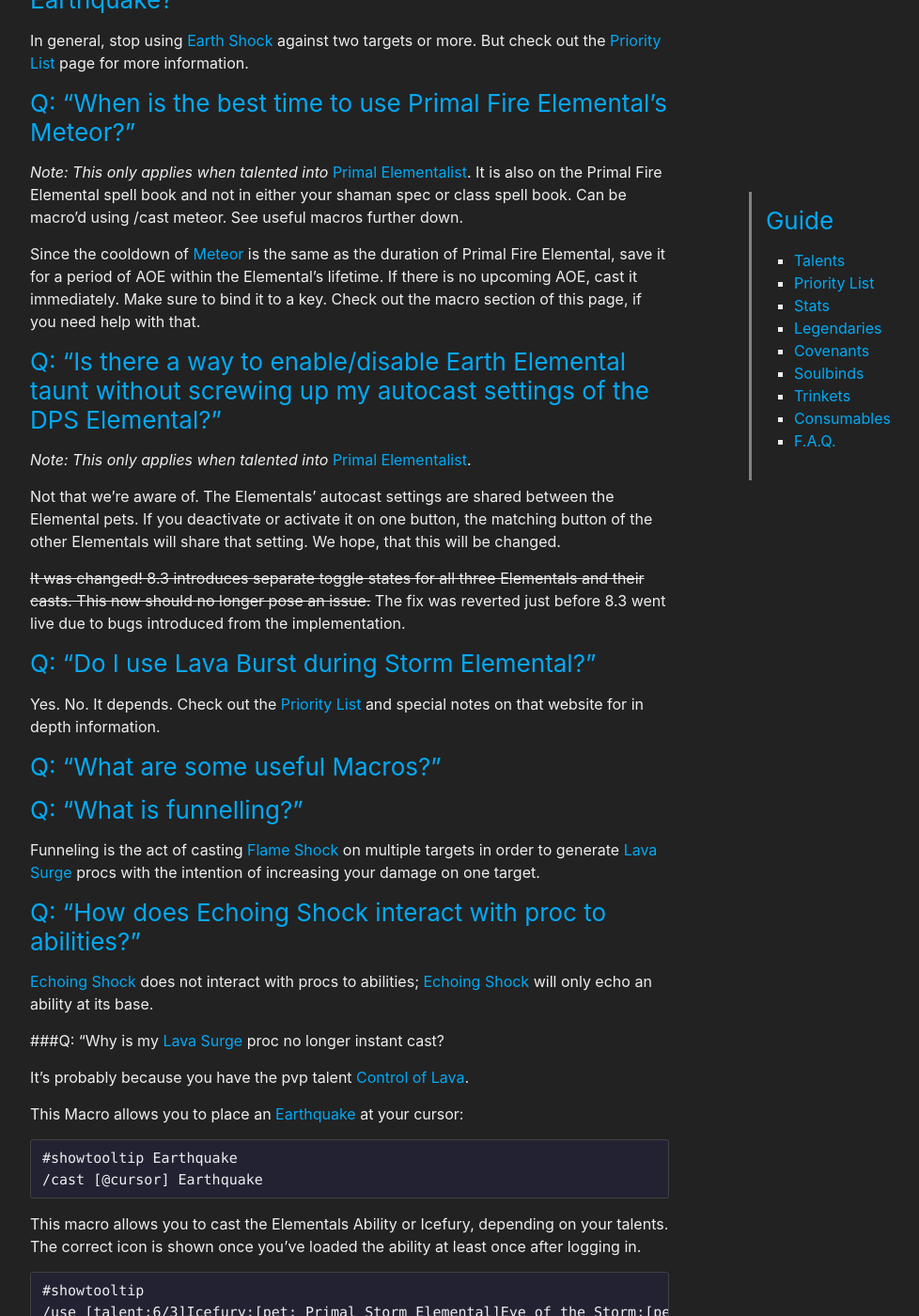
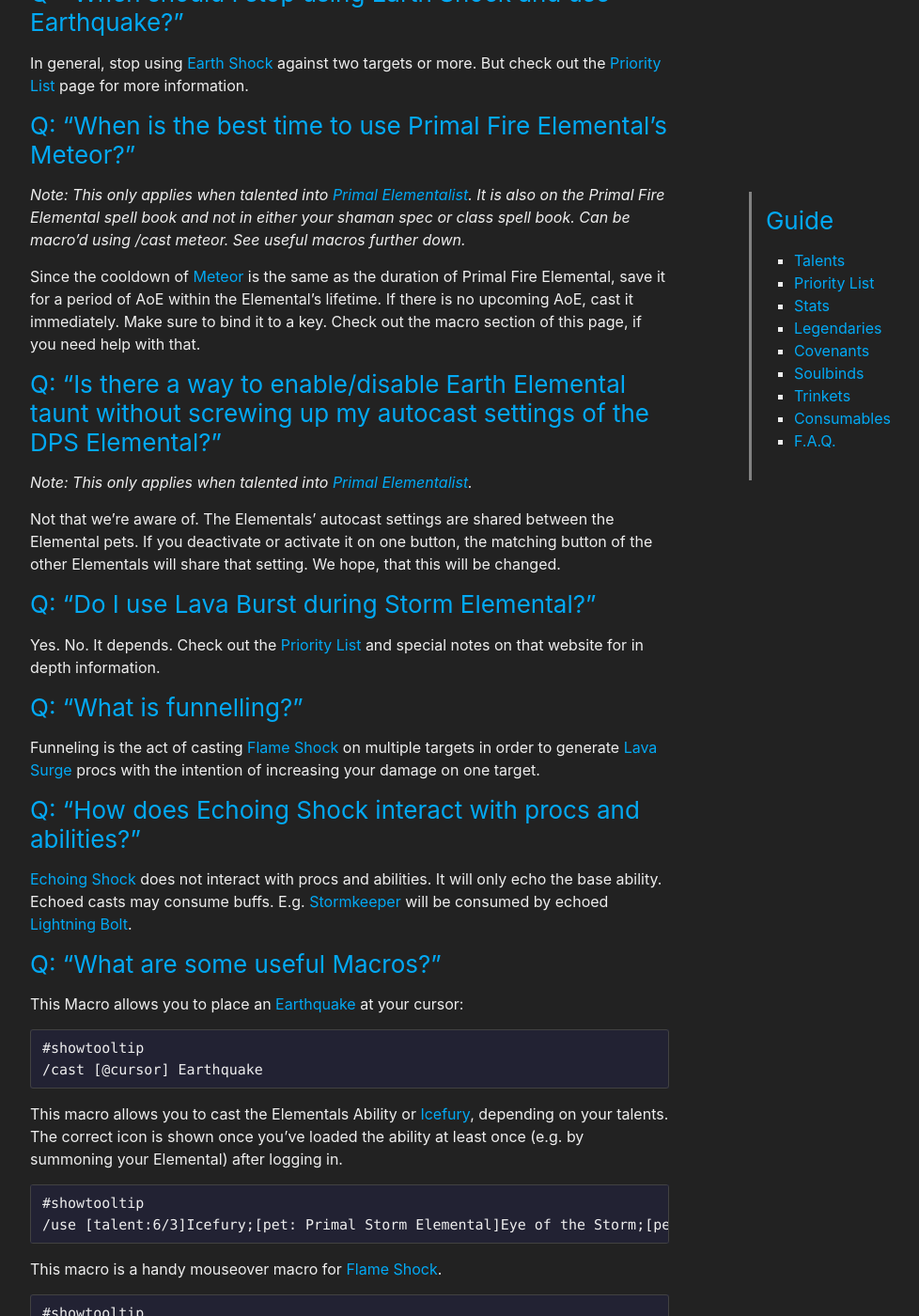
Before and after one commit to stormearthandlava/stormearthandlava.github.io, a Jekyll site: the page built from guide/general/faq.md, in a window 1280 px wide and 1400 px high, scrolled down 1186 px. Shown: the whole window at 94% size, without its empty margins (268-1246 px from the left). Built offline with Jekyll 4.4.1, drawn with Linux system fonts in a browser that asks for light colours; a script that is not in the unit is left out; some of the changed text lies outside the part shown.

Commit message:
fix faq page

````diff
--- a/guide/general/faq.md
+++ b/guide/general/faq.md
@@ -9,68 +9,50 @@
 This page has the answers to some frequently asked questions for Elemental Shamans.
 
 ### Q: "Will Elemental be viable in <Exapansion name> <game version>?"
-
 Firstly, no spec in the game is unviable. Certain specs may be favoured for certain bosses in a raid, but this is only relevant to the very highest end of raiding (ie, competing for world first). Elemental (and every other spec) will remain competitive for 99.9% of the playerbase.
 
 ### Q: "What Pots/Food/Flasks should I use?"
-
 See the [Consumables]({{ site.baseurl }}{% link guide/general/consumables.md %}) section of the guide.
 
-### Q: "How many targets should I cast Flame Shock on?"
-
+### Q: "How many targets should I cast {{ site.data.spell.fs }} on?"
 See the [Priority List]({{ site.baseurl }}{% link guide/general/priority_list.md %}) section of the guide.
 
-### Q: "When do I cast Chain Lightning?"
-
+### Q: "When do I cast {{ site.data.spell.cl }}?"
 See the [Priority List]({{ site.baseurl }}{% link guide/general/priority_list.md %}) section of the guide.
 
-### Q: "Does Earthquake stack?"
-
+### Q: "Does {{ site.data.spell.eq }} stack?"
 Yes, {{ site.data.spell.eq }} stacks and has no stack limit.
 
-### Q: "When should I stop using Earth Shock and use Earthquake?"
-
+### Q: "When should I stop using {{ site.data.spell.es }} and use {{ site.data.spell.eq }}?"
 In general, stop using {{ site.data.spell.es }} against two targets or more. But check out the [Priority List]({{ site.baseurl }}{% link guide/general/priority_list.md %}) page for more information.
 
-### Q: "When is the best time to use Primal Fire Elemental's Meteor?"
+### Q: "When is the best time to use Primal Fire Elemental's {{ site.data.spell.meteor }}?"
+*Note: This only applies when talented into {{ site.data.talent.pe }}. It is also on the Primal Fire Elemental spell book and not in either your shaman spec or class spell book. Can be macro'd using /cast meteor. See useful macros further down.*
 
-*Note: This only applies when talented into* {{ site.data.talent.pe }}. It is also on the Primal Fire Elemental spell book and not in either your shaman spec or class spell book. Can be macro'd using /cast meteor. See useful macros further down.
-
-Since the cooldown of {{ site.data.spell.meteor }} is the same as the duration of Primal Fire Elemental, save it for a period of AOE within the Elemental's lifetime. If there is no upcoming AOE, cast it immediately.  Make sure to bind it to a key. Check out the macro section of this page, if you need help with that.
+Since the cooldown of {{ site.data.spell.meteor }} is the same as the duration of Primal Fire Elemental, save it for a period of AoE within the Elemental's lifetime. If there is no upcoming AoE, cast it immediately. Make sure to bind it to a key. Check out the macro section of this page, if you need help with that.
 
 ### Q: "Is there a way to enable/disable Earth Elemental taunt without screwing up my autocast settings of the DPS Elemental?"
-
-*Note: This only applies when talented into* {{ site.data.talent.pe }}.
+*Note: This only applies when talented into {{ site.data.talent.pe }}.*
 
 Not that we're aware of. The Elementals' autocast settings are shared between the Elemental pets. If you deactivate or activate it on one button, the matching button of the other Elementals will share that setting. We hope, that this will be changed.
 
-~~It was changed! 8.3 introduces separate toggle states for all three Elementals and their casts. This now should no longer pose an issue.~~ The fix was reverted just before 8.3 went live due to bugs introduced from the implementation.
-
-### Q: "Do I use Lava Burst during Storm Elemental?"
-
+### Q: "Do I use {{ site.data.spell.lvb }} during {{ site.data.talent.se }}?"
 Yes. No. It depends. Check out the [Priority List]({{ site.baseurl }}{% link guide/general/priority_list.md %}) and special notes on that website for in depth information.
 
-### Q: "What are some useful Macros?"
-
 ### Q: "What is funnelling?"
-
 Funneling is the act of casting {{ site.data.spell.fs }} on multiple targets in order to generate {{ site.data.spell.ls }} procs with the intention of increasing your damage on one target.
 
-### Q: "How does {{ site.data.talent.ecs }} interact with proc to abilities?"
+### Q: "How does {{ site.data.talent.ecs }} interact with procs and abilities?"
+{{ site.data.talent.ecs }} does not interact with procs and abilities. It will only echo the base ability. Echoed casts may consume buffs. E.g. {{ site.data.talent.sk }} will be consumed by echoed {{ site.data.spell.lb }}.
 
- {{ site.data.talent.ecs }} does not interact with procs to abilities; {{ site.data.talent.ecs }} will only echo an ability at its base.
+### Q: "What are some useful Macros?"
+This Macro allows you to place an {{ site.data.spell.eq }} at your cursor:
+```
+#showtooltip
+/cast [@cursor] Earthquake
+```
 
- ###Q: "Why is my {{ site.data.spell.ls }} proc no longer instant cast?
-
- It's probably because you have the pvp talent {{ site.data.talent.col }}.
-
-This Macro allows you to place an {{ site.data.spell.eq }} at your cursor:
- ```
-#showtooltip Earthquake
-/cast [@cursor] Earthquake
- ```
-
-This macro allows you to cast the Elementals Ability or Icefury, depending on your talents. The correct icon is shown once you've loaded the ability at least once after logging in.
+This macro allows you to cast the Elementals Ability or {{ site.data.talent.if }}, depending on your talents. The correct icon is shown once you've loaded the ability at least once (e.g. by summoning your Elemental) after logging in.
 ```
 #showtooltip
 /use [talent:6/3]Icefury;[pet: Primal Storm Elemental]Eye of the Storm;[pet: Primal Fire Elemental]Meteor;[pet: Primal Earth Elemental]Harden Skin
@@ -78,7 +60,7 @@
 
 This macro is a handy mouseover macro for {{ site.data.spell.fs }}.
 ```
-#showtooltip Flame Shock
+#showtooltip
 /cast [@mouseover,harm,nodead][] Flame Shock
 ```
 
@@ -96,45 +78,39 @@
 /cast [talent:6/2] Harden Skin
 /script PetDismiss()
 ```
+### Talent Row Merging Macros
+- Level 25 Macro - Swaps between {{ site.data.talent.ecs }} and {{ site.data.talent.eb }}.
+```
+#showtooltip
+/use [talent:2/2]Echoing Shock;[talent:2/3]Elemental Blast
+```
 
--T2 Macro - Swaps between {{ site.data.talent.ecs }} and {{ site.data.talent.eb }} depending on selected talent.
+- Level 40 Macro - Swaps between {{ site.data.talent.ancestral_guidance }} and {{ site.data.talent.wind_rush_totem }}. Casts {{ site.data.talent.wind_rush_totem }} at your cursor.
 ```
- #showtooltip
-/use [talent:2/2]Echoing Shock;[talent:2/3]Elemental Blast
- ```
+#showtooltip
+/use [talent:5/2]Ancestral Guidance;[@cursor,talent:5/3]Wind Rush Totem
+```
 
- -T5 Macro - Swaps between  {{ site.data.talent.ag }} and {{ site.data.talent.wrt }} depending on selected talent. Casts {{ site.data.talent.wrt }} at your cursor.
- ```
- #showtooltip
-/use [talent:2/2]Echoing Shock;[talent:2/3]Elemental Blast
- ```
+- Level 50 Macro - Swaps between {{ site.data.talent.sk }} and {{ site.data.talent.asc }}.
+```
+#showtooltip
+/use [talent:7/2]Stormkeeper;[talent:7/3]Ascendance
+```
 
--T5 Macro - Swaps between :ancestral_guidance: Ancestral Guidance and :wind_rush_totem: Wind Rush Totem depending on selected talent. Casts :wind_rush_totem: Wind Rush Totem at your cursor.
- ```
- #showtooltip
-/use [talent:5/2]Ancestral Guidance;[@cursor,talent:5/3]Wind Rush Totem
- ```
+- Elemental Shield Macro - Casts {{ site.data.talent.earth_shield }} on yourself. Otherwise cast {{ site.data.spell.lightning_shield }}
+```
+#showtooltip
+/use [@player,talent:3/2]Earth Shield;[notalent:3/2]Lightning Shield
+```
 
--T7 Macro - Swaps between :stormkeeper: Stormkeeper and :ascendance: Ascendance depending on selected talent.
- ```
- #showtooltip
-/use [talent:7/2]Stormkeeper;[talent:7/3]Ascendance
- ```
-
- -Elemental Shield Macro - Casts :earth_shield: Earth Shield on yourself if you have it talented. Casts :lightning_shield: Lightning Shield when you do not have :earth_shield: Earth Shield talented.
+- Dispel Macro - Swaps between {{ site.data.spell.purge}} and {{ site.data.spell.cleanse_spirit }} depending on enemy or friendly target.
 ```
- #showtooltip
-/use [@player,talent:3/2]Earth Shield;[notalent:3/2]Lightning Shield
- ```
-
- -Dispel Macro - Swaps between :purge: Purge and :cleanse_spirit: Cleanse Spirit depending on enemy or friendly target.
- ```
- #showtooltip
+#showtooltip
 /use [@mouseover,harm,nodead]Purge;[@mouseover,help,nodead]Cleanse Spirit;[harm]Purge;Cleanse Spirit
 ```
 
- -Chain Macro - Swaps between :chain_lightning: Chain Lightning and :chain_heal: Chain Heal depending on enemy or friendly target.
- ```
- #showtooltip
+- Chain Macro - Swaps between {{ site.data.spell.cl }} and {{ site.data.spell.chain_heal }} depending on enemy or friendly target.
+```
+#showtooltip
 /use [@mouseover,harm,nodead]Chain Lightning;[@mouseover,help,nodead]Chain Heal;[harm]Chain Lightning;Chain Heal
- ```
+```
````
Also changed, not shown: other parts of guide/general/faq.md (+1 -1 lines).
